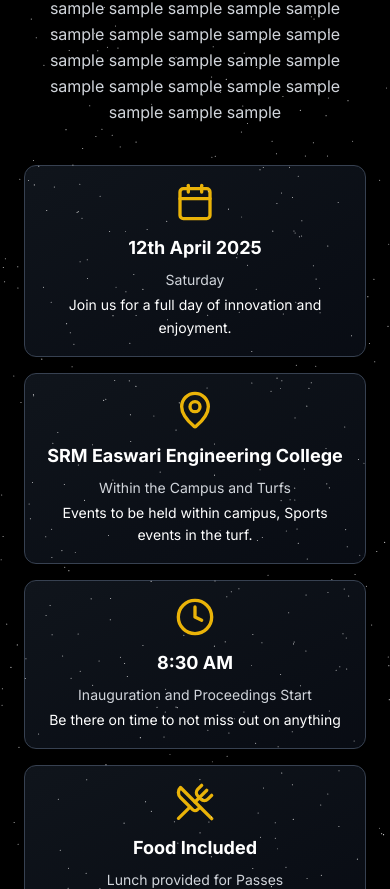
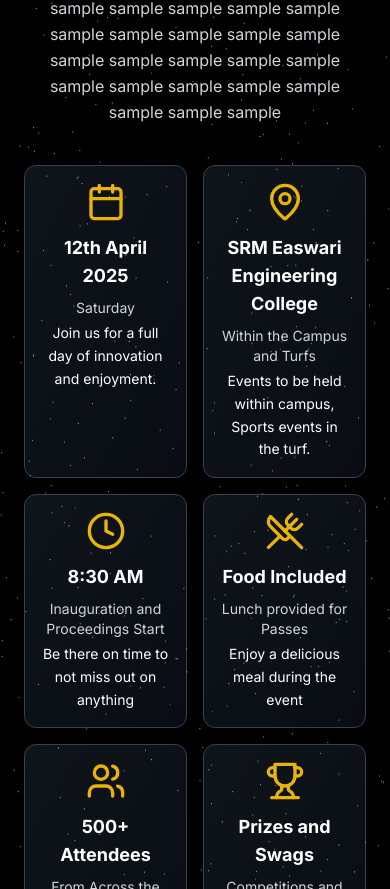
Before and after one commit to tanush-em/INVICTUS, a Next.js app: page / in a window 390 px wide. Shown: the part 975-1864 px from the top of the page. Built offline with nearby package versions, Linux system fonts and the light colour scheme.

Commit message:
grid orient change test

```diff
--- a/app/components/AboutSection.js
+++ b/app/components/AboutSection.js
@@ -59,7 +59,7 @@ export default function AboutSection() {
           </p>
         </div>
 
-        <div className="grid grid-cols-1 md:grid-cols-2 lg:grid-cols-3 gap-4 md:gap-6 px-2 md:px-0">
+        <div className="grid grid-cols-2 md:grid-cols-2 lg:grid-cols-3 gap-4 md:gap-6 px-2 md:px-0">
           {features.map((feature, index) => (
             <div
               key={index}
```
